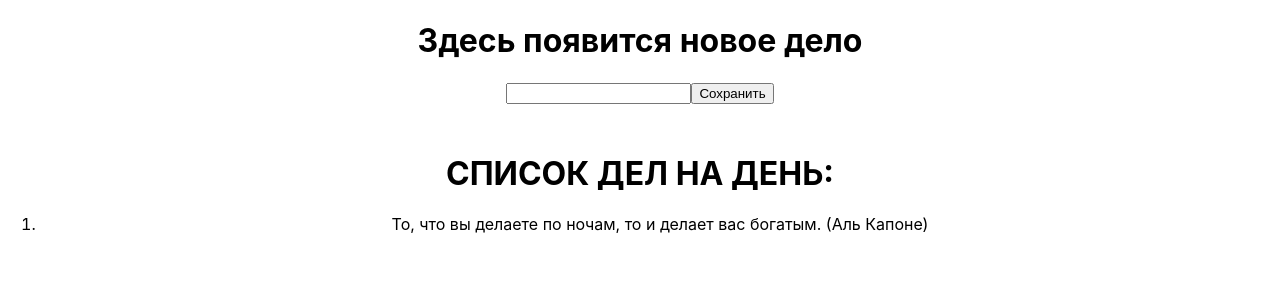
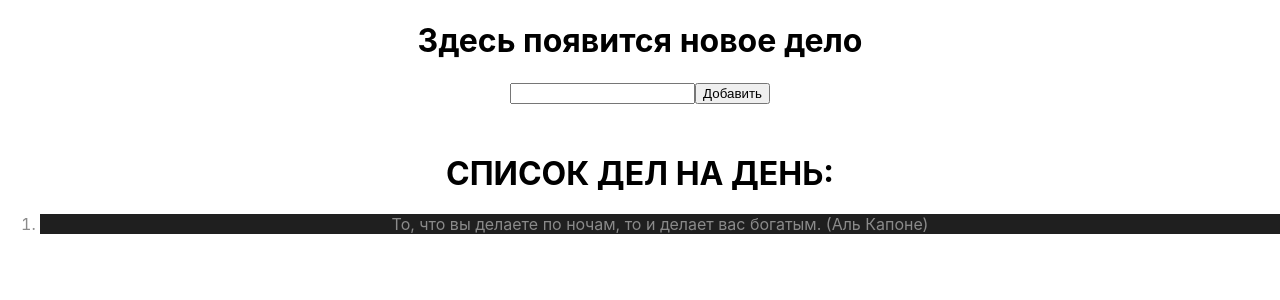
Before and after one commit to AnsarKhubiev/homeworks, a React (Create React App) app: page / in a window 1280 px wide. Shown: the top 300 px of the page. Built offline with nearby package versions, Linux system fonts and the light colour scheme.

Commit message:
sprint 01-04 - hw completed

```diff
--- a/src/App.tsx
+++ b/src/App.tsx
@@ -9,8 +9,8 @@
     <div className="App">
       {/*<HW1 />*/}
       {/*<HW2 />*/}
-      <HW3 />
-      {/*<HW4 />*/}
+      {/*<HW3 />*/}
+      <HW4 />
     </div>
   );
 }
--- a/src/HW/4/Button.tsx
+++ b/src/HW/4/Button.tsx
@@ -1,11 +1,11 @@
 type ButtonPropsType = {
-  callBack: any // НУЖНО ПРОТИПИЗИРОВАТЬ
-  name: any // НУЖНО ПРОТИПИЗИРОВАТЬ
+  callBack: ()=> void
+  name: string
 };
 
 export const Button = (props: ButtonPropsType) => {
   const callBackHandler = () => {
-    // НУЖНО ДОПИСАТЬ
+    props.callBack()
   };
 
   return (
--- a/src/HW/4/HW4.tsx
+++ b/src/HW/4/HW4.tsx
@@ -26,27 +26,27 @@
 
   return (
     <div id={'hw04'}>
-      {/*{currentText ? (*/}
-      {/*  <h1 id={'hw04-text'}>{currentText}</h1>*/}
-      {/*) : (*/}
-      {/*  <h1 id={'hw04-default-text'}>Здесь появится новое дело</h1>*/}
-      {/*)}*/}
+      {currentText ? (
+        <h1 id={'hw04-text'}>{currentText}</h1>
+      ) : (
+        <h1 id={'hw04-default-text'}>Здесь появится новое дело</h1>
+      )}
 
-      {/*<Input НЕ ХВАТАЕТ АРГУМЕНТОВ />*/}
+      <Input currentText={currentText} setCurrentText={setCurrentText}/>
 
-      {/*<Button НЕ ХВАТАЕТ АРГУМЕНТОВ />*/}
+      <Button callBack={handleSave} name={'Добавить'}/>
 
-      {/*<h1 style={{ marginTop: '50px' }}>СПИСОК ДЕЛ НА ДЕНЬ:</h1>*/}
+      <h1 style={{ marginTop: '50px' }}>СПИСОК ДЕЛ НА ДЕНЬ:</h1>
 
-      {/*<ol id={'hw04-tasks'}>*/}
-      {/*  {texts.map((el, index) => {*/}
-      {/*    return (*/}
-      {/*      <li key={index} id={`hw04-task-${index}`} className={ЕСЛИ ЧЕТН ? S.chetNechet : ''}>*/}
-      {/*        {el}*/}
-      {/*      </li>*/}
-      {/*    );*/}
-      {/*  })}*/}
-      {/*</ol>*/}
+      <ol id={'hw04-tasks'}>
+        {texts.map((el, index) => {
+          return (
+            <li key={index} id={`hw04-task-${index}`} className={(index+1) % 2 ? s.chetNechet : ''}>
+              {el}
+            </li>
+          );
+        })}
+      </ol>
     </div>
   );
 };
--- a/src/HW/4/Input.tsx
+++ b/src/HW/4/Input.tsx
@@ -1,14 +1,16 @@
+import {ChangeEvent} from "react";
+
 type InputPropsType = {
-	currentText: any // НУЖНО ПРОТИПИЗИРОВАТЬ
-	setCurrentText: any // НУЖНО ПРОТИПИЗИРОВАТЬ
+	currentText: string
+	setCurrentText: (text: string)=> void
 };
 
 export const Input = (props: InputPropsType) => {
-	const onChangeHandler = (event: 'НУЖНО ПРОТИПИЗИРОВАТЬ') => {
-		// НУЖНО ДОПИСАТЬ
+	const onChangeHandler = (event: ChangeEvent<HTMLInputElement>) => {
+		props.setCurrentText(event.currentTarget.value)
 	};
 
-	// return (
-	//   <input id={'hw04-input'} type="text" value={props.currentText} onChange={onChangeHandler} />
-	// );
+	return (
+	  <input id={'hw04-input'} type="text" value={props.currentText} onChange={onChangeHandler} />
+	);
 };
```
